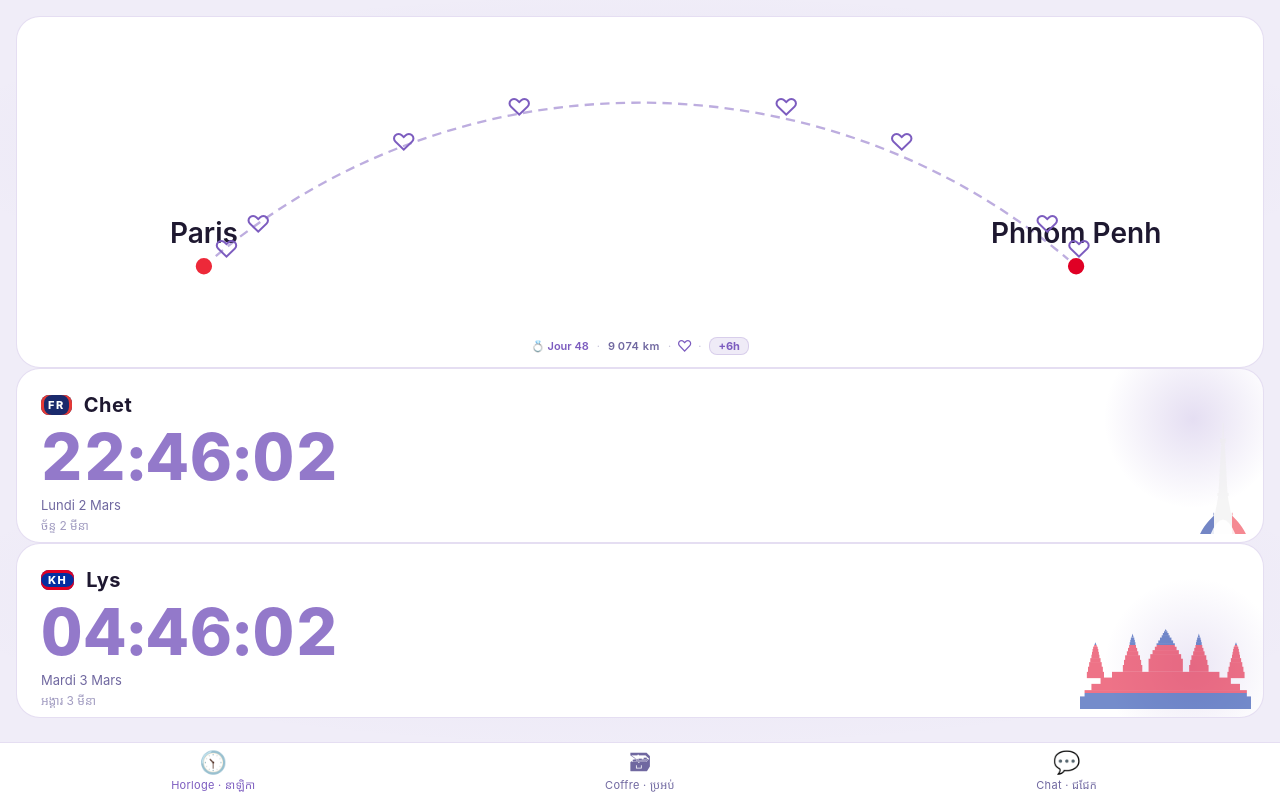
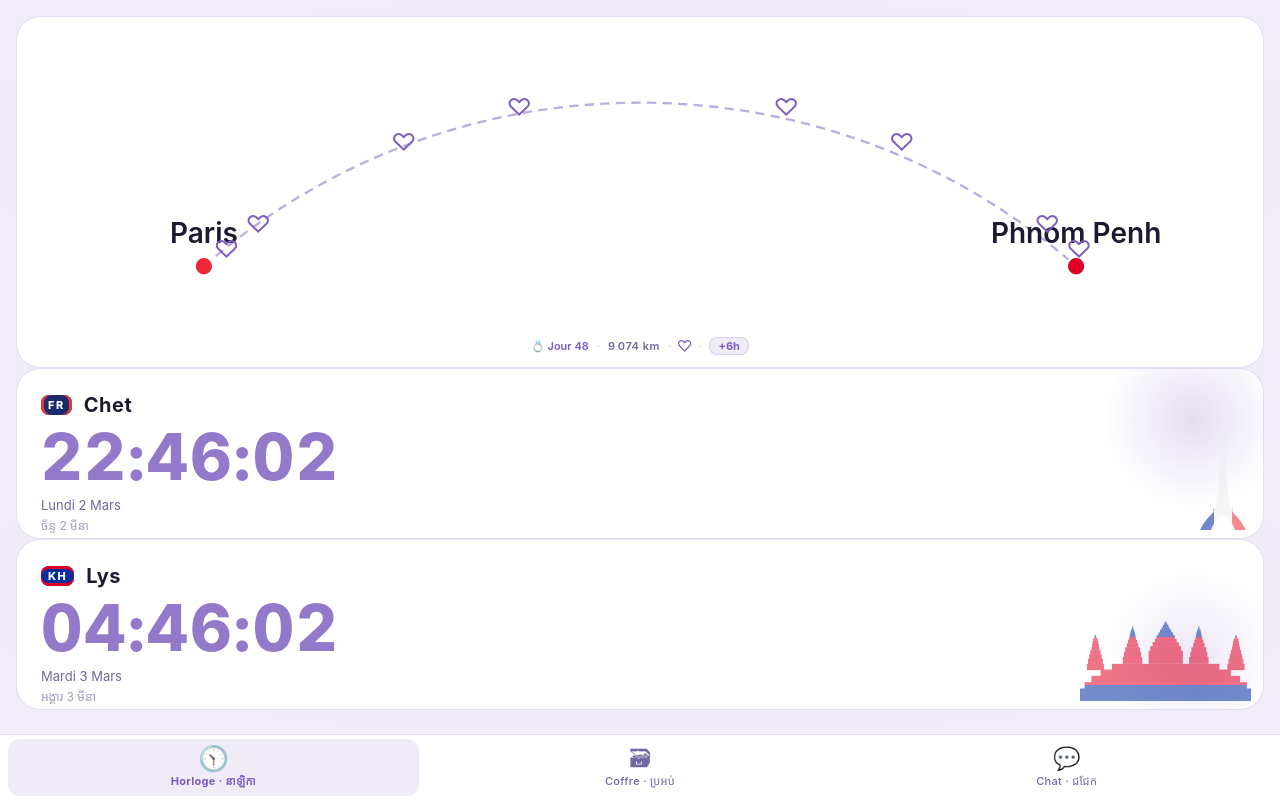
Before and after one commit to chetana/9074km, a SvelteKit app: page /horloge in a window 1280 px wide. Built offline with nearby package versions, Linux system fonts and the light colour scheme.

Commit message:
style: améliorer UI — ombres, transitions, bottom nav active

```diff
--- a/src/app.css
+++ b/src/app.css
@@ -33,6 +33,15 @@
 	--radius-xl:  1.25rem;  /* 20px */
 	--radius-2xl: 1.5rem;   /* 24px */
 	--radius-full: 9999px;
+
+	/* ── Ombres ── */
+	--shadow-sm:     0 1px 3px rgba(0,0,0,0.3), 0 1px 2px rgba(0,0,0,0.2);
+	--shadow-md:     0 4px 12px rgba(0,0,0,0.35), 0 2px 4px rgba(0,0,0,0.2);
+	--shadow-lg:     0 8px 24px rgba(0,0,0,0.4), 0 4px 8px rgba(0,0,0,0.25);
+	--shadow-accent: 0 4px 16px rgba(196,168,240,0.2);
+
+	/* ── Transitions ── */
+	--transition: 0.22s ease;
 
 	/* ── Tailles boutons ── */
 	--btn-icon: 2rem;      /* 32px — icône nav */
--- a/src/routes/+layout.svelte
+++ b/src/routes/+layout.svelte
@@ -106,20 +106,38 @@
 		gap: var(--space-1);
 		padding: var(--space-2) var(--space-2) var(--space-2);
 		color: var(--muted);
-		transition: color 0.2s;
+		transition: color 0.2s, background 0.2s;
+		border-radius: var(--radius-md);
+		margin: var(--space-1) var(--space-2);
 	}
 
 	.tab.active {
 		color: var(--accent);
+		background: color-mix(in srgb, var(--accent) 12%, transparent);
+	}
+
+	.tab:not(.active):hover {
+		color: var(--text);
+		background: color-mix(in srgb, var(--accent) 6%, transparent);
 	}
 
 	.icon {
 		font-size: var(--fs-3xl);
 		line-height: 1;
+		transition: transform 0.2s ease;
+	}
+
+	.tab.active .icon {
+		transform: scale(1.12);
 	}
 
 	.label {
 		font-size: var(--fs-xs);
 		letter-spacing: 0.3px;
+		font-weight: 500;
+	}
+
+	.tab.active .label {
+		font-weight: 700;
 	}
 </style>
--- a/src/routes/coffre/components/DayList.svelte
+++ b/src/routes/coffre/components/DayList.svelte
@@ -102,11 +102,16 @@
 		border-radius: var(--radius-md);
 		padding: var(--space-4);
 		text-align: left;
-		transition: border-color 0.15s;
+		transition: border-color var(--transition), transform var(--transition), box-shadow var(--transition);
 		width: 100%;
+		box-shadow: var(--shadow-sm);
 	}
 
-	.card:hover { border-color: var(--accent); }
+	.card:hover {
+		border-color: color-mix(in srgb, var(--accent) 60%, transparent);
+		transform: translateY(-2px);
+		box-shadow: var(--shadow-md), var(--shadow-accent);
+	}
 
 	.info {
 		flex: 1;
--- a/src/routes/coffre/components/MonthList.svelte
+++ b/src/routes/coffre/components/MonthList.svelte
@@ -96,11 +96,16 @@
 		border-radius: var(--radius-md);
 		padding: var(--space-4);
 		text-align: left;
-		transition: border-color 0.15s;
+		transition: border-color var(--transition), transform var(--transition), box-shadow var(--transition);
 		width: 100%;
+		box-shadow: var(--shadow-sm);
 	}
 
-	.card:hover { border-color: var(--accent); }
+	.card:hover {
+		border-color: color-mix(in srgb, var(--accent) 60%, transparent);
+		transform: translateY(-2px);
+		box-shadow: var(--shadow-md), var(--shadow-accent);
+	}
 
 	.label {
 		flex: 1;
--- a/src/routes/coffre/components/YearList.svelte
+++ b/src/routes/coffre/components/YearList.svelte
@@ -99,12 +99,15 @@
 		border-radius: var(--radius-md);
 		padding: var(--space-4);
 		text-align: left;
-		transition: border-color 0.15s;
+		transition: border-color var(--transition), transform var(--transition), box-shadow var(--transition);
 		width: 100%;
+		box-shadow: var(--shadow-sm);
 	}
 
 	.card:hover {
-		border-color: var(--accent);
+		border-color: color-mix(in srgb, var(--accent) 60%, transparent);
+		transform: translateY(-2px);
+		box-shadow: var(--shadow-md), var(--shadow-accent);
 	}
 
 	.year {
```
Also changed, not shown: src/routes/coffre/components/FileTile.svelte (+6 -1 lines).
